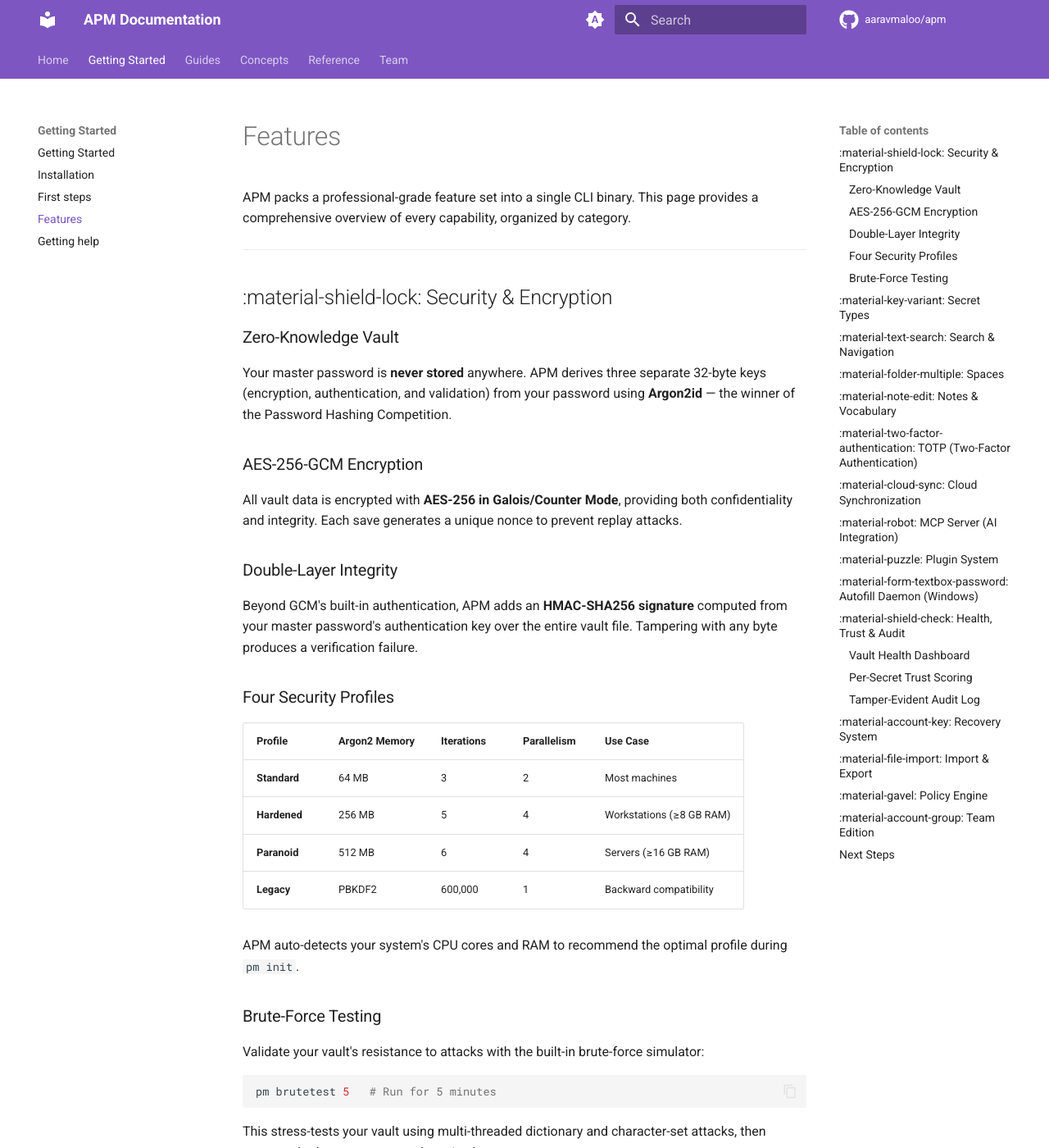
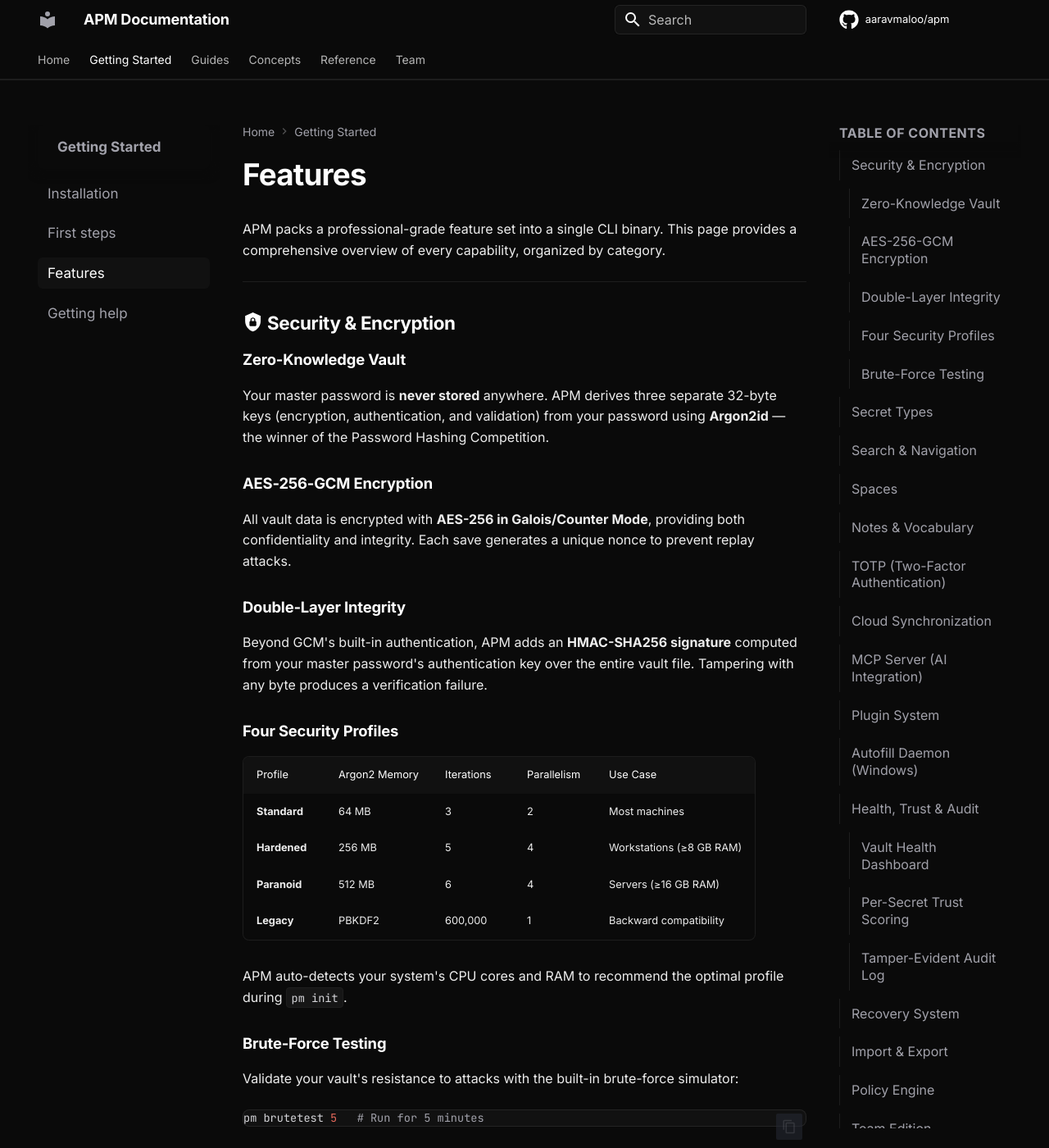
Before and after one commit to aaravmaloo/apm, an MkDocs documentation site: the page built from docs/getting-started/features.md, in a window 1280 px wide and 1400 px high. Shown: the whole window at 82% size. Built offline with MkDocs 1.6.1 and Material for MkDocs 9.7.7, drawn with Linux system fonts in a browser that asks for light colours; comment, search, counter and statistics services are not loaded; some of the changed text lies outside the part shown.

Commit message:
update mkdocs.yml

```diff
--- a/mkdocs.yml
+++ b/mkdocs.yml
@@ -9,52 +9,68 @@ repo_url: https://github.com/aaravmaloo/apm
 theme:
   name: material
   palette:
-    - media: "(prefers-color-scheme)"
-      toggle:
-        icon: material/brightness-auto
-        name: Switch to light mode
-    - media: "(prefers-color-scheme: light)"
-      scheme: default
-      primary: deep purple
-      accent: purple
-      toggle:
-        icon: material/brightness-7
-        name: Switch to dark mode
-    - media: "(prefers-color-scheme: dark)"
-      scheme: slate
-      primary: deep purple
-      accent: purple
-      toggle:
-        icon: material/brightness-4
-        name: Switch to system preference
+    - scheme: slate
+      primary: black
+      accent: white
+  font:
+    text: Inter
+    code: JetBrains Mono
   features:
     - navigation.instant
+    - navigation.instant.progress
     - navigation.tabs
+    - navigation.tabs.sticky
     - navigation.sections
     - navigation.expand
     - navigation.top
+    - navigation.indexes
+    - navigation.path
     - search.suggest
     - search.highlight
+    - search.share
     - content.tabs.link
     - content.code.copy
+    - content.tooltips
+    - toc.follow
   icon:
     repo: fontawesome/brands/github
+
+extra_css:
+  - stylesheets/custom.css
 
 markdown_extensions:
   - admonition
   - pymdownx.details
-  - pymdownx.superfences
+  - pymdownx.superfences:
+      custom_fences:
+        - name: mermaid
+          class: mermaid
+          format: !!python/name:pymdownx.superfences.fence_code_format
   - pymdownx.tabbed:
       alternate_style: true
   - pymdownx.highlight:
       anchor_linenums: true
+      line_spans: __span
+      pygments_lang_class: true
   - pymdownx.inlinehilite
   - pymdownx.snippets
+  - pymdownx.mark
+  - pymdownx.keys
+  - pymdownx.emoji:
+      emoji_index: !!python/name:material.extensions.emoji.twemoji
+      emoji_generator: !!python/name:material.extensions.emoji.to_svg
   - tables
   - toc:
       permalink: true
+      toc_depth: 4
   - attr_list
   - md_in_html
+  - def_list
+  - footnotes
+  - pymdownx.tasklist:
+      custom_checkbox: true
+  - pymdownx.arithmatex:
+      generic: true
 
 plugins:
   - search
```
